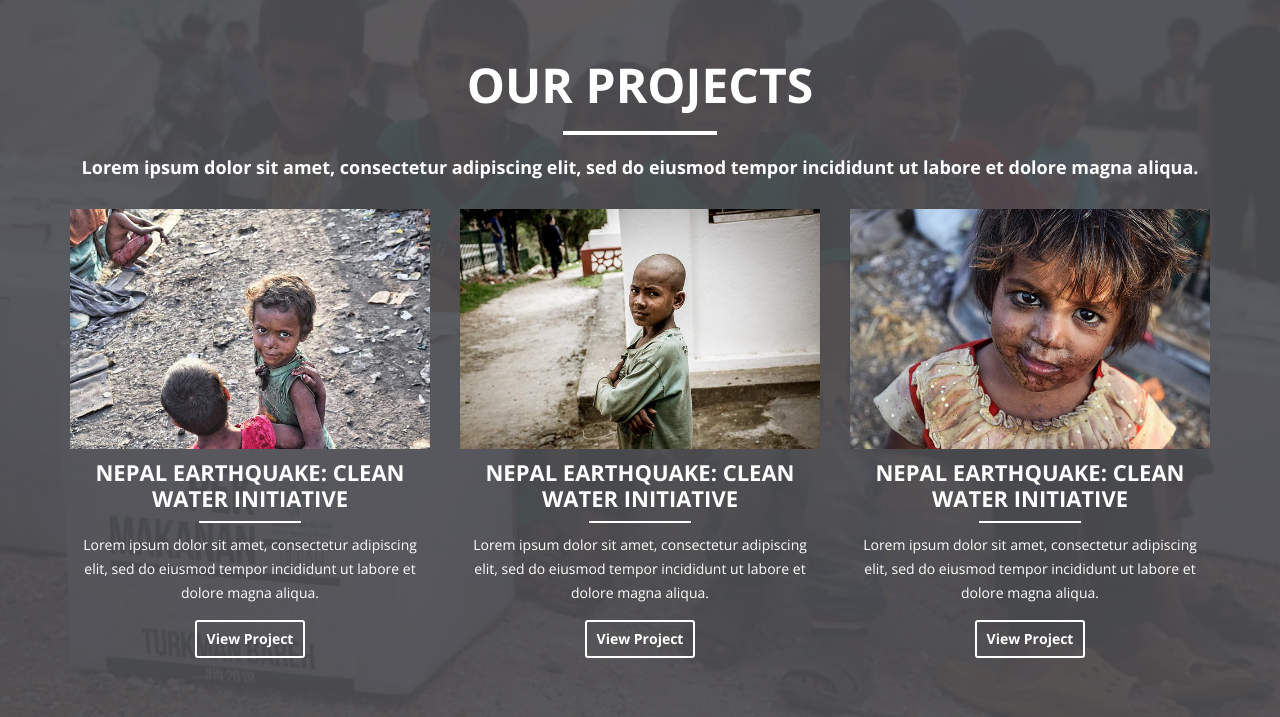
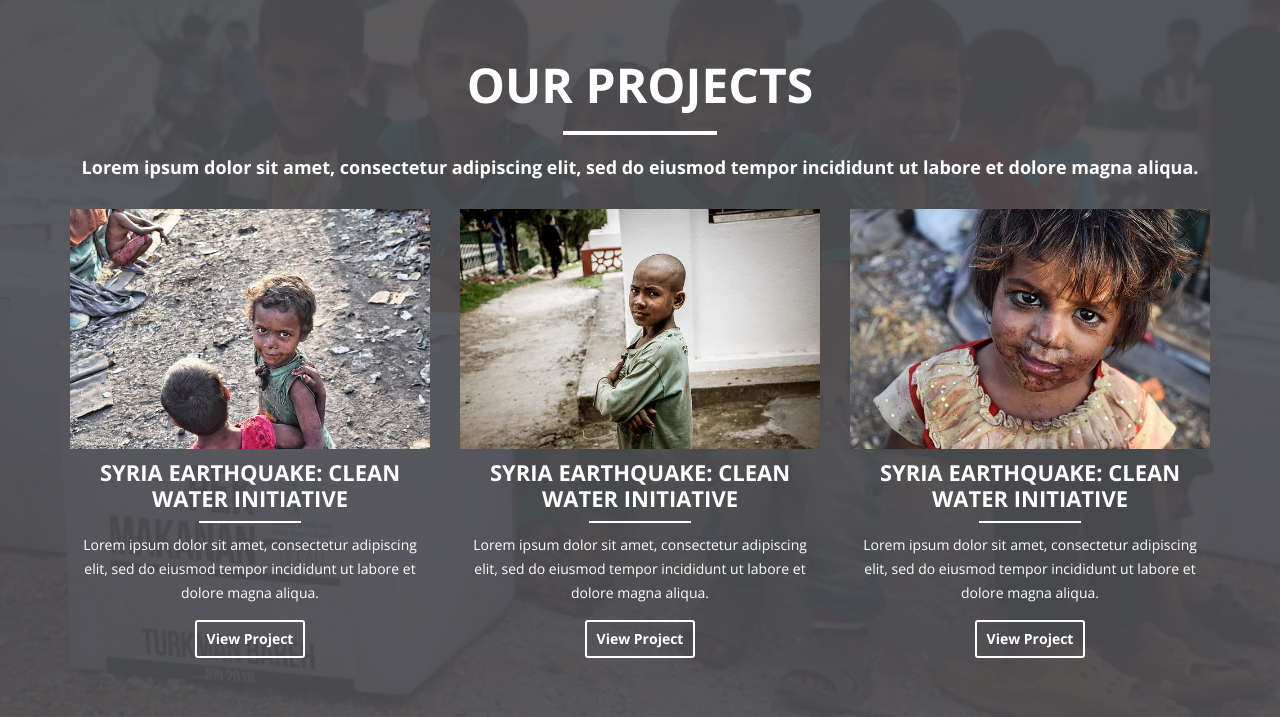
Before and after one commit to HAFcoder/syriacare_user, a PHP site: page / in a window 1280 px wide. Shown: the part 2313-3030 px from the top of the page. Run offline with PHP 8.4, Linux system fonts and the light colour scheme.

Commit message:
Draft 3/3/2020

```diff
--- a/homepage.php
+++ b/homepage.php
@@ -167,7 +167,7 @@
 						<div class="col-md-4 clearfix top-off">
 							<div class="grid-image"><img src="images/test1.jpg"></div>
 							<div class="post-content">
-								<h3>Nepal Earthquake: Clean Water Initiative</h3>
+								<h3>Syria Earthquake: Clean Water Initiative</h3>
 								<hr>
 								<p>Lorem ipsum dolor sit amet, consectetur adipiscing elit, sed do eiusmod tempor incididunt ut labore et dolore magna aliqua.</p>
 								<a href="projects.html" title="" >View Project</a>
@@ -176,7 +176,7 @@
 						<div class="col-md-4 clearfix top-off">
 							<div class="grid-image"><img src="images/test2.jpg"></div>
 							<div class="post-content">
-								<h3>Nepal Earthquake: Clean Water Initiative</h3>
+								<h3>Syria Earthquake: Clean Water Initiative</h3>
 								<hr>
 								<p>Lorem ipsum dolor sit amet, consectetur adipiscing elit, sed do eiusmod tempor incididunt ut labore et dolore magna aliqua.</p>
 								<a href="projects.html" title="" >View Project</a>
@@ -185,7 +185,7 @@
 						<div class="col-md-4 clearfix top-off">
 							<div class="grid-image"><img src="images/test3.jpg"></div>
 							<div class="post-content">
-								<h3>Nepal Earthquake: Clean Water Initiative</h3>
+								<h3>Syria Earthquake: Clean Water Initiative</h3>
 								<hr>
 								<p>Lorem ipsum dolor sit amet, consectetur adipiscing elit, sed do eiusmod tempor incididunt ut labore et dolore magna aliqua.</p>
 								<a href="projects.html" title="" >View Project</a>
--- a/index.html
+++ b/index.html
@@ -294,7 +294,7 @@ License URL: http://creativecommons.org/licenses/by/3.0/
 					<div class="col-md-4 clearfix top-off">
 						<div class="grid-image"><img src="images/test1.jpg"></div>
 						<div class="post-content">
-							<h3>Nepal Earthquake: Clean Water Initiative</h3>
+							<h3>Syria Earthquake: Clean Water Initiative</h3>
 							<hr>
 							<p>Lorem ipsum dolor sit amet, consectetur adipiscing elit, sed do eiusmod tempor incididunt
 								ut labore et dolore magna aliqua.</p>
@@ -304,7 +304,7 @@ License URL: http://creativecommons.org/licenses/by/3.0/
 					<div class="col-md-4 clearfix top-off">
 						<div class="grid-image"><img src="images/test2.jpg"></div>
 						<div class="post-content">
-							<h3>Nepal Earthquake: Clean Water Initiative</h3>
+							<h3>Syria Earthquake: Clean Water Initiative</h3>
 							<hr>
 							<p>Lorem ipsum dolor sit amet, consectetur adipiscing elit, sed do eiusmod tempor incididunt
 								ut labore et dolore magna aliqua.</p>
@@ -314,7 +314,7 @@ License URL: http://creativecommons.org/licenses/by/3.0/
 					<div class="col-md-4 clearfix top-off">
 						<div class="grid-image"><img src="images/test3.jpg"></div>
 						<div class="post-content">
-							<h3>Nepal Earthquake: Clean Water Initiative</h3>
+							<h3>Syria Earthquake: Clean Water Initiative</h3>
 							<hr>
 							<p>Lorem ipsum dolor sit amet, consectetur adipiscing elit, sed do eiusmod tempor incididunt
 								ut labore et dolore magna aliqua.</p>
```
